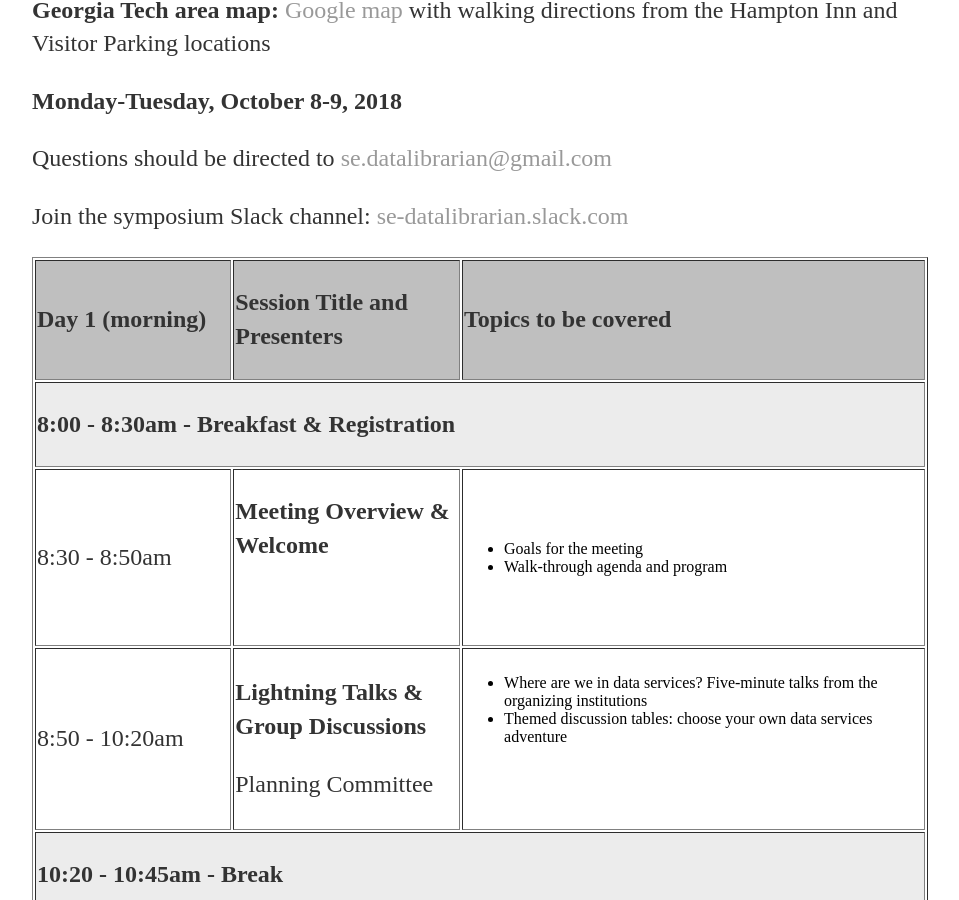
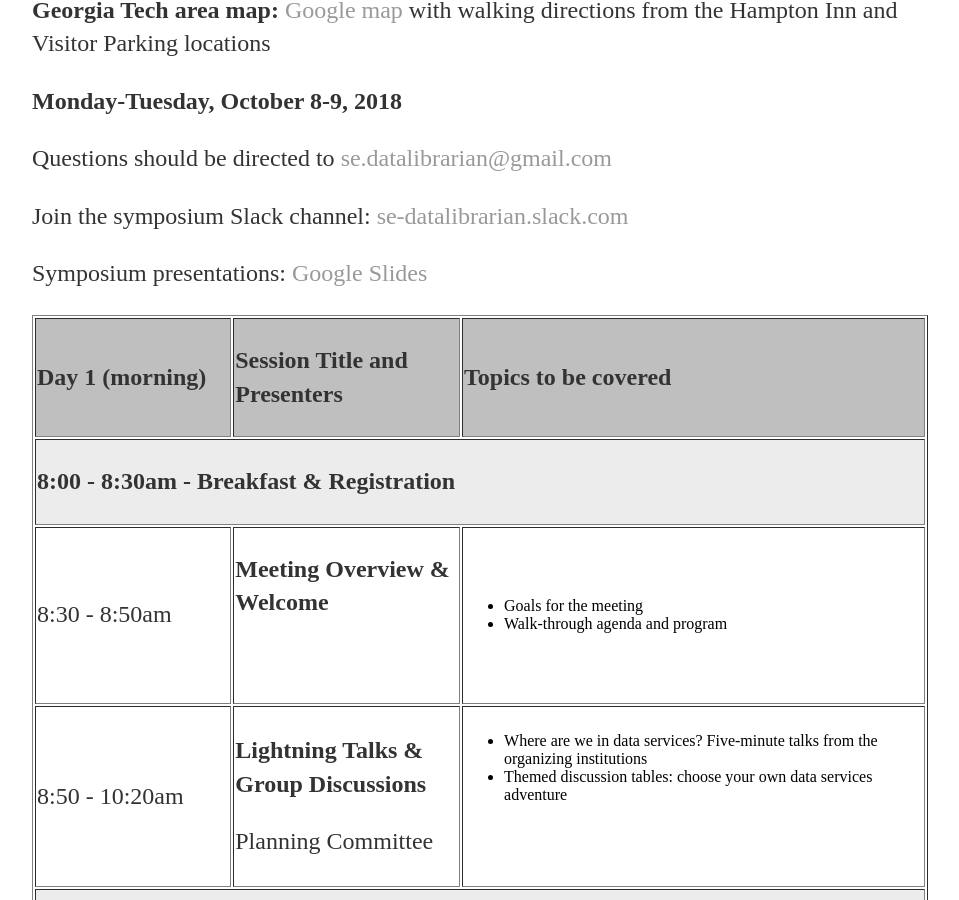
Before and after one commit to se-datalibrarian/test, a Jekyll site: the page built from program/index.html, in a window 1280 px wide and 900 px high, scrolled down 350 px. Shown: the whole window, without its empty margins (160-1119 px from the left). Built offline with Jekyll 4.4.1, drawn with Linux system fonts in a browser that asks for light colours.

Commit message:
Updated via the Open Science Framework

```diff
--- a/program/index.html
+++ b/program/index.html
@@ -15,6 +15,7 @@ title:  Program for the SE Data Librarian Symposium
 	<p>
 	Questions should be directed to <a href="mailto:se.datalibrarian@gmail.com">se.datalibrarian@gmail.com</a></p>
 	<p> Join the symposium Slack channel: <a href="https://se-datalibrarian.slack.com/" target="_blank">se-datalibrarian.slack.com</a> </p>
+	<p>Symposium presentations: <a href="https://goo.gl/DwyniJ" target="_blank">Google Slides</a></p>
 <table border="1" width="100%">
 <tbody>
 <tr bgcolor="#BFBFBF">
```
